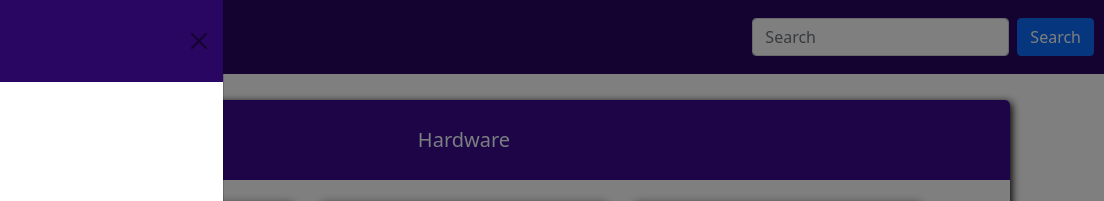
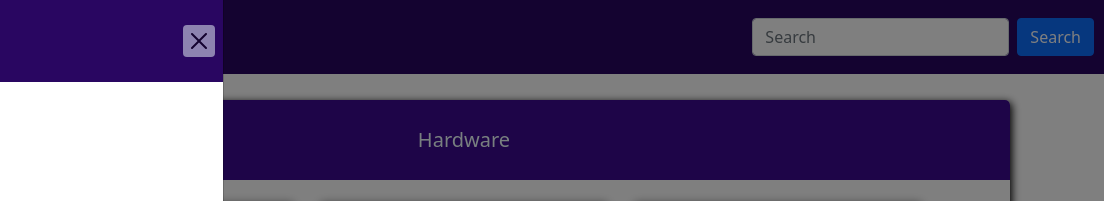
Before and after one commit to Marcus-Vinicios/Tech-Mart, a website: page index.html in a window 1280 px wide. Both pictures are taken after a click on the button 38 px from the left and 37 px from the top of the page. Shown: the top 201 px of the page, 176-1280 px from the left. Drawn offline with nearby package versions, Linux system fonts and the light colour scheme; files that its build step writes are made by us from their sources.

Commit message:
att_Tech-Mart

```diff
--- a/index.html
+++ b/index.html
@@ -35,7 +35,7 @@
                         <img src="img/logo.png">
                         <h5 class="offcanvas-title" id="offcanvasDarkNavbarLabel">Tech-Mart</h5>
                     </div>
-                    <button type="button" class="btn-close" data-bs-dismiss="offcanvas" aria-label="Close"></button>
+                    <button type="button" class="btn-close" data-bs-dismiss="offcanvas" aria-label="Close" style="background-color: azure;"></button>
                 </div>
                 <div class="offcanvas-body">
                     <ul class="navbar-nav justify-content-end flex-grow-1 pe-3">
```
